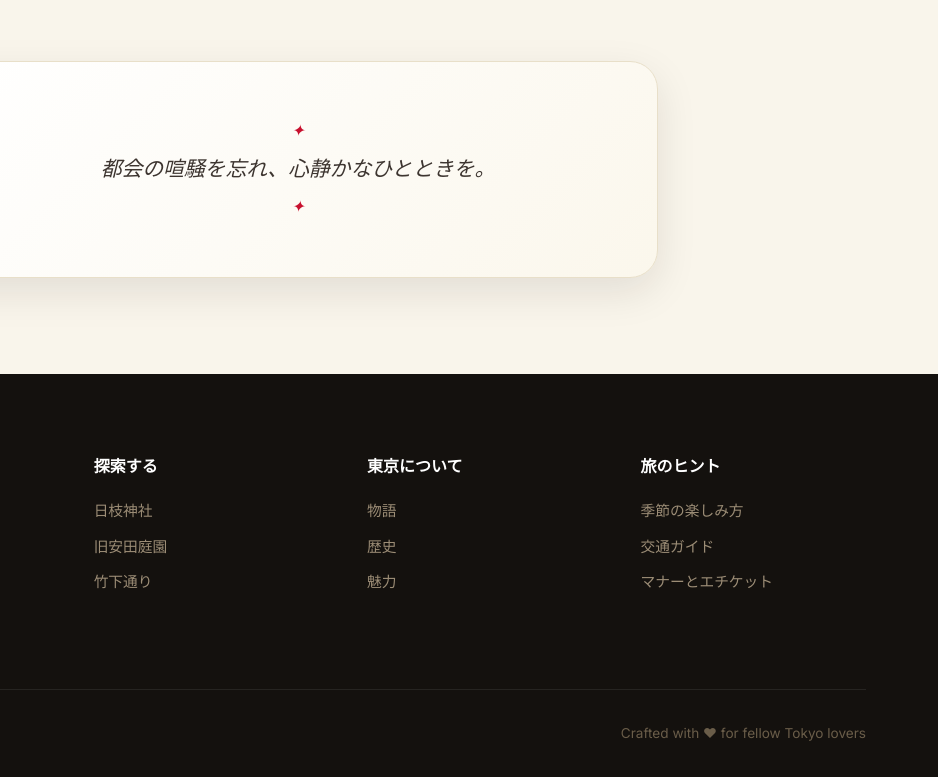
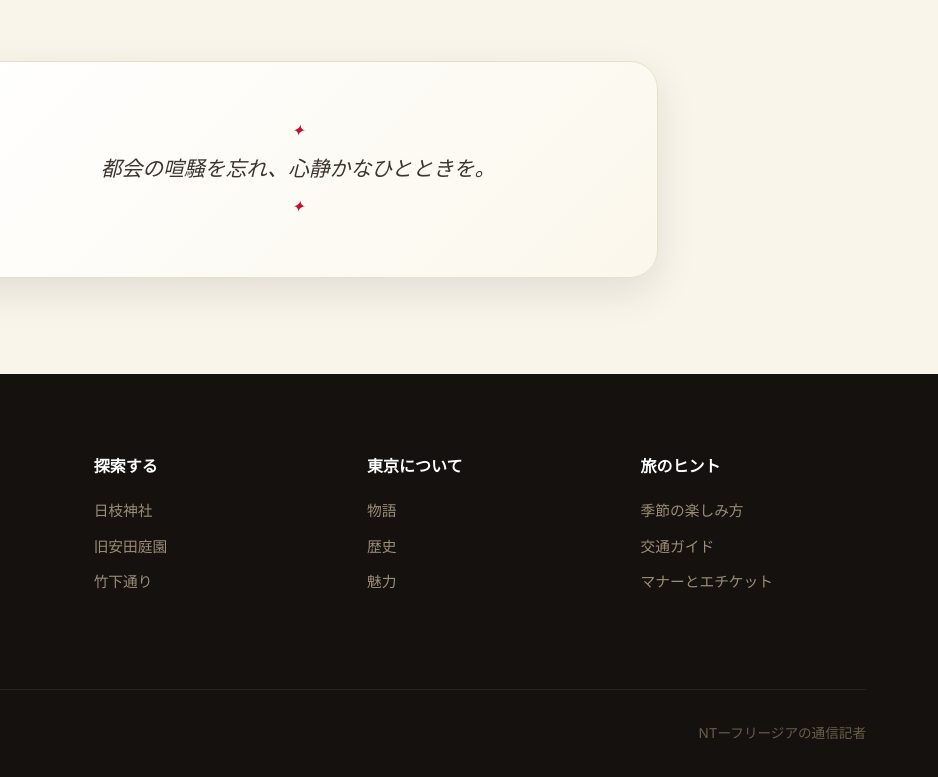
Before and after one commit to ngoctuyen274/tokyo-travel, a plain HTML site: page hie-jinja.html in a window 1280 px wide. Shown: the part 2802-3579 px from the top of the page, 342-1280 px from the left. Drawn offline with nearby package versions, Linux system fonts and the light colour scheme.

Commit message:
add name

```diff
--- a/hie-jinja.html
+++ b/hie-jinja.html
@@ -126,7 +126,7 @@
         </div>
         <div class="footer-bottom">
           <p>© 2026 東京案内書 — All Rights Reserved</p>
-          <p>Crafted with ❤ for fellow Tokyo lovers</p>
+          <p>NTーフリージアの通信記者</p>
         </div>
       </div>
     </footer>
```
Also changed, not shown: index.html (+1 -1 lines), kyu-yasuda.html (+1 -1 lines), takeshita.html (+1 -1 lines).
